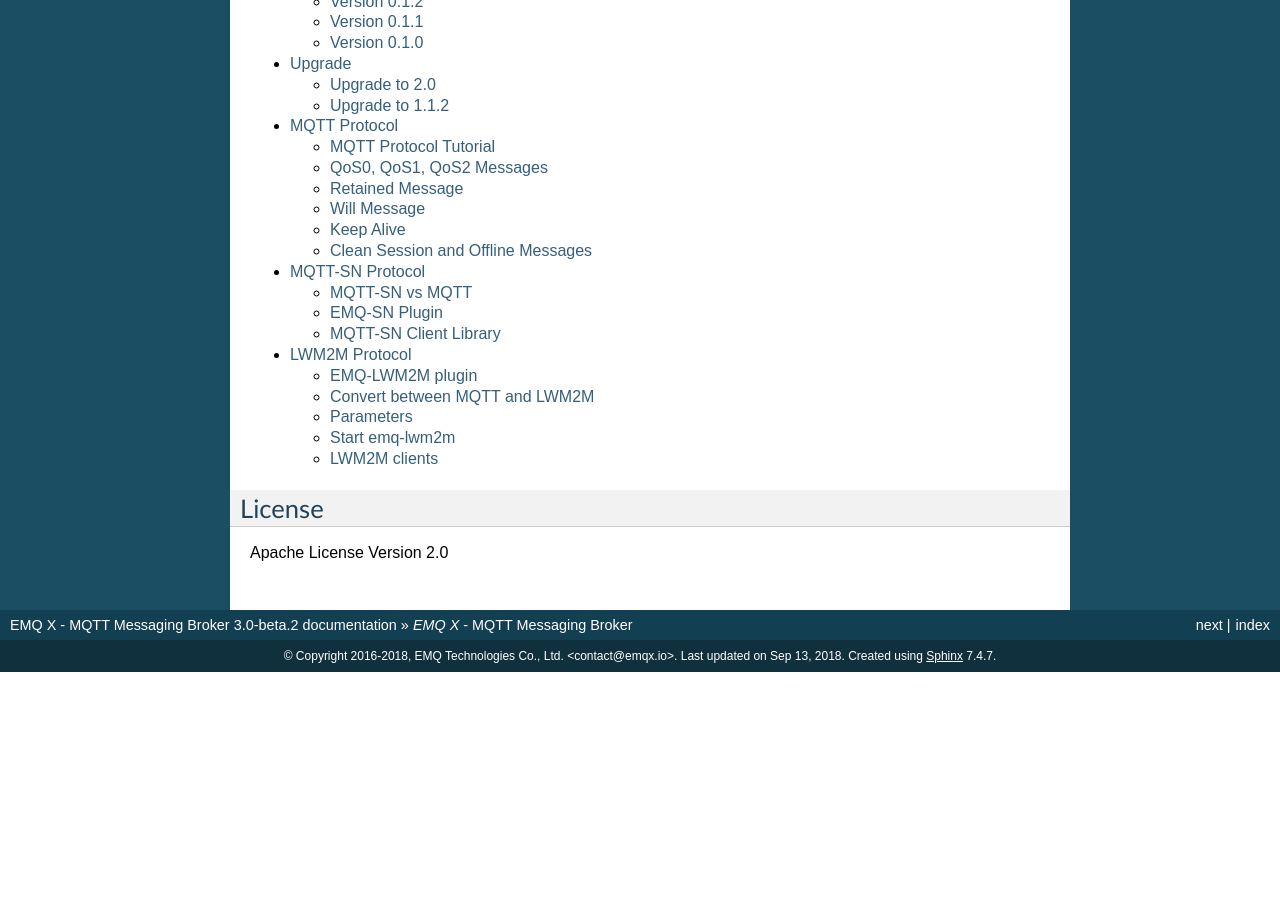
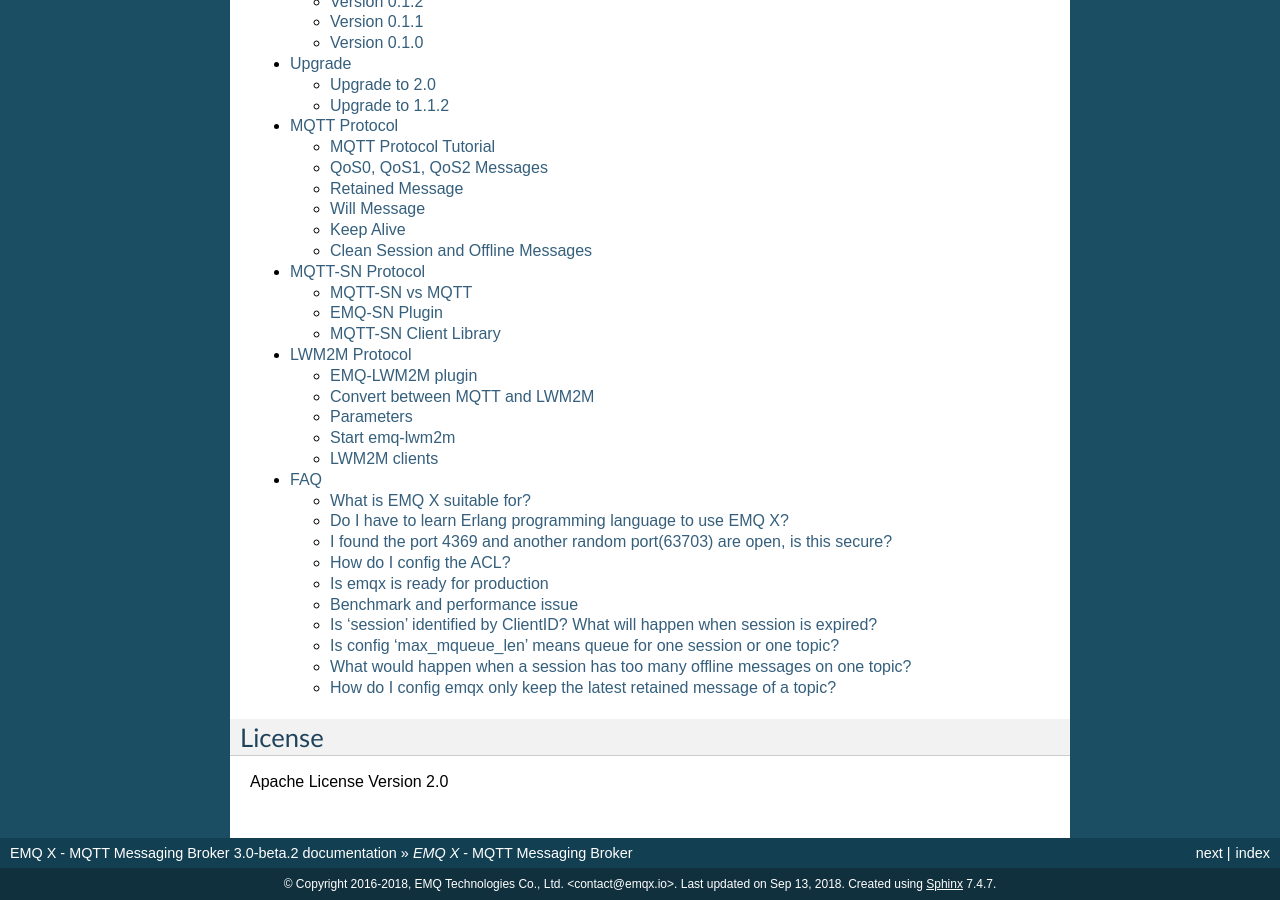
Before and after one commit to emqxarchive/emqx-docs-en, a Sphinx documentation site: the page built from source/index.rst, in a window 1280 px wide and 900 px high, scrolled down 6380 px. Built offline with Sphinx 7.4.7, drawn with Linux system fonts in a browser that asks for light colours; before the commit the page ends 7052 px from its top, so only the background shows below that; some of the changed lines change nothing that is shown.

Commit message:
Update FAQ

````diff
--- a/source/faq.rst
+++ b/source/faq.rst
@@ -1,75 +1,88 @@
+
+.. _FAQ:
+
 ===
 FAQ
 ===
 
+What is EMQ X suitable for?
+----------------------------
+EMQ X is designed for IoT platform, as it support most of the popular IoT protocols: MQTT, MQTT-SN, CoAP, LwM2M, and STOMP.
 
-##### Q1. Is port 4369 and another random port secure?
+And and another use case is Instant Messaging via MQTT. Use EMQ X for the notifications and also for the signaling server of WebRTC.
 
-```
-HI, when start emqttd , I found the port 4369 and another random port(63703) is open, are this security ?
+Do I have to learn Erlang programming language to use EMQ X?
+-------------------------------------------------------------------------------
+Not necessary. The config file is self-explained and thus easy to understand. There're several plugins developed by the EMQ X team, which should sufficient for most use cases.
+You could always write your own plugins if necessary, then a basic knowledge of Erlang is 'good to have'.
 
-Example:
-tcp 0 0 0.0.0.0:4369 0.0.0.0:* LISTEN 13736/epmd
-tcp 0 0 0.0.0.0:8083 0.0.0.0:* LISTEN 16745/beam.smp
-tcp 0 0 0.0.0.0:8883 0.0.0.0:* LISTEN 16745/beam.smp
-tcp 0 0 0.0.0.0:63703 0.0.0.0:* LISTEN 16745/beam.smp
-tcp 0 0 0.0.0.0:1883 0.0.0.0:* LISTEN 16745/beam.smp
+I found the port 4369 and another random port(63703) are open, is this secure?
+-------------------------------------------------------------------------------
+::
 
-1883: mqtt no ssl
-8883: mqtt with ssl
-8083: websocket
-```
+    tcp 0 0 0.0.0.0:4369 0.0.0.0:* LISTEN 13736/epmd
+    tcp 0 0 0.0.0.0:8083 0.0.0.0:* LISTEN 16745/beam.smp
+    tcp 0 0 0.0.0.0:8883 0.0.0.0:* LISTEN 16745/beam.smp
+    tcp 0 0 0.0.0.0:63703 0.0.0.0:* LISTEN 16745/beam.smp
+    tcp 0 0 0.0.0.0:1883 0.0.0.0:* LISTEN 16745/beam.smp
 
-4369 and some random ports are opened by erlang node for internal communication. Configure your firewall to allow 1883, 8883, 8083 ports to be accessed from outside for security.
+They are opened by erlang nodes.
+The TCP port 4369 is for erlang port mapping, and the *random ports* are communication ports for distributed erlang. All of these ports must be allowed to other nodes in the same cluster, by configuring your firewall.
 
-Access control of emqttd broker has two layers:
+You may need to limit the *random ports* in a range, after that you can then allow this range of TCP ports in your firewall. For example, you could limit the range to 6369~6379 by following config in the emqx.conf::
 
-eSockd TCP Acceptor, Ipaddress based Access Control, Example:
+    node.dist_listen_min = 6369
+    node.dist_listen_max = 6379
 
-```
-{access, [{deny, "192.168.1.1"},
-{allow, "192.168.1.0/24"},
-{deny, all}]}
-```
+The communication via these ports are secured by the cookie, so that one cannot access your cluster if he does not know the cookie::
 
-MQTT Subscribe/Publish Access Control by etc/acl.config, Example:
+    node.cookie = emqxsecretcookie
 
-```
-{allow, {ipaddr, "127.0.0.1"}, pubsub, ["$SYS/#", "#"]}.
+It is recommended that only keep your cluster in a sub-network behind a firewall, not across data-centers. But if you do want to, you could secure you distributed erlang via SSL, by configuring the `etc/ssl_dist.conf`. For more information, see `ssl_distribution <http://erlang.org/doc/apps/ssl/ssl_distribution.html>`_
 
-{deny, all, subscribe, ["$SYS/#", {eq, "#"}]}.
 
-{allow, all}.
-```
+How do I config the ACL?
+----------------------------
+Follow this doc: `emqx_guide#acl <http://emqtt.io/docs/v2/guide.html#acl>`_
 
-##### Q2. cannot compile emqttd under Chinese folder?
+Start with the simplest one using etc/acl.conf::
 
-It seems that rebar cannot support Chinese folder name.
+    %% Allow user with username 'dashboard' to subscribe '$SYS/#'
+    {allow, {user, "dashboard"}, subscribe, ["$SYS/#"]}.
 
-##### Q3. emqttd is ready for production ?
+    %% Allow clients from localhost to subscribe and publish to any topics
+    {allow, {ipaddr, "127.0.0.1"}, pubsub, ["$SYS/#", "#"]}.
 
-The core features are solid and scalable. A small full-time team with many contributors are developing this project. You could submit issues if any feature requests or bug reports.
+    %% Deny clients to subscribe topics which matches '$SYS/#' and the topic exactly equals to 'abc/#'. But this doesn't deny topics such as 'abc' or 'abc/d'
+    {deny, all, subscribe, ["$SYS/#", {eq, "abc/#"}]}.
 
-##### Q4. Benchmark and performance issue
+    %% Allow all by default
+    {allow, all}.
 
-Wiki: https://github.com/emqtt/emqttd/wiki/One-Million-Connections
+ACL via databases such as mysql and mongodb should be similar, you'd better to test your ideas for better understanding.
 
-##### Q5. 'session' identified by clientID? when session expired what will happen? All queued messages will be deleted and subscribed topics will be deleted too? when reconnected, need redo subscription? (#150)
+Is emqx is ready for production
+------------------------------------
+Yes. The core features are solid and stable. A small full-time team and many contributors from community are developing this project. You could submit issues if any feature requests or bug reports.
 
-When a client connected to broker with 'clean session' flag 0, a session identified by clientId will be created. The session will expire after 48 hours(configured in etc/emqttd.config) if no client connections bind with it, and all queued messages and subscriptions will be dropped.
+Benchmark and performance issue
+------------------------------------
+Check out the benchmark report here:
+`emqx-benchmark <https://emq-xmeter-benchmark-en.readthedocs.io/en/latest/>`_
 
-##### Q6. "{max_queued_messages, 100}" in 0.8 release or "{queue, {max_length, 1000},..." means queue for one session or one topic? If it stands for session, while one topic has lots of offline messages(100), the user's other topic offline messages will be flushed? (#150)
+Is 'session' identified by ClientID? What will happen when session is expired?
+-------------------------------------------------------------------------------
+Yes, the session is identified by ClientID.
+When a client connected to broker with 'clean session = false', a session identified by clientId will be created. The session will expire after 48 hours(configured in etc/emqx.config) if no client connections bind with it, and all queued messages and subscriptions will be dropped.
 
-For session. Topic just dispatch messages to clients or sessions that matched the subscriptions. Will Flood.
+Is config 'max_mqueue_len' means queue for one session or one topic?
+--------------------------------------------------------------------------------
+For a session. Topic just dispatch messages to clients or sessions that matched the subscriptions.
 
-##### Q7. About the retained message, how to config one topic only keep the latest retained message, the older retained messages will be auto deleted?(#150)
+What would happen when a session has too many offline messages on one topic?
+--------------------------------------------------------------------------------
+If the offline messages in the session are exceed the 'max_mqueue_len', the older offline messages are dropped from the queue, no matter it is for which topic.
 
-By default, the broker only keep the latest retained message of one topic.
-
-##### Q8. When the persistent client with 'clean session' flag 0 is offline but not expired, will the broker put session's subscribed topic new messages to session's queue?(#150)
-
-Yes
-
-##### Q9. If max_length of queue is 100, when the session subscribed topic1 and topic2, what will happen when topic1 fill 70 messages, then topic2 fill 80 messages? After the reconnection, will the session lose first 50 message?(#150)
-
-Lose the oldest 50 messages.
+How do I config emqx only keep the latest retained message of a topic?
+---------------------------------------------------------------------------------
+The broker only keep the latest retained message of a topic, as specified by MQTT specifications.
--- a/source/index.rst
+++ b/source/index.rst
@@ -58,6 +58,7 @@
    mqtt
    mqtt-sn
    lwm2m
+   faq
 
 -------
 License
````
